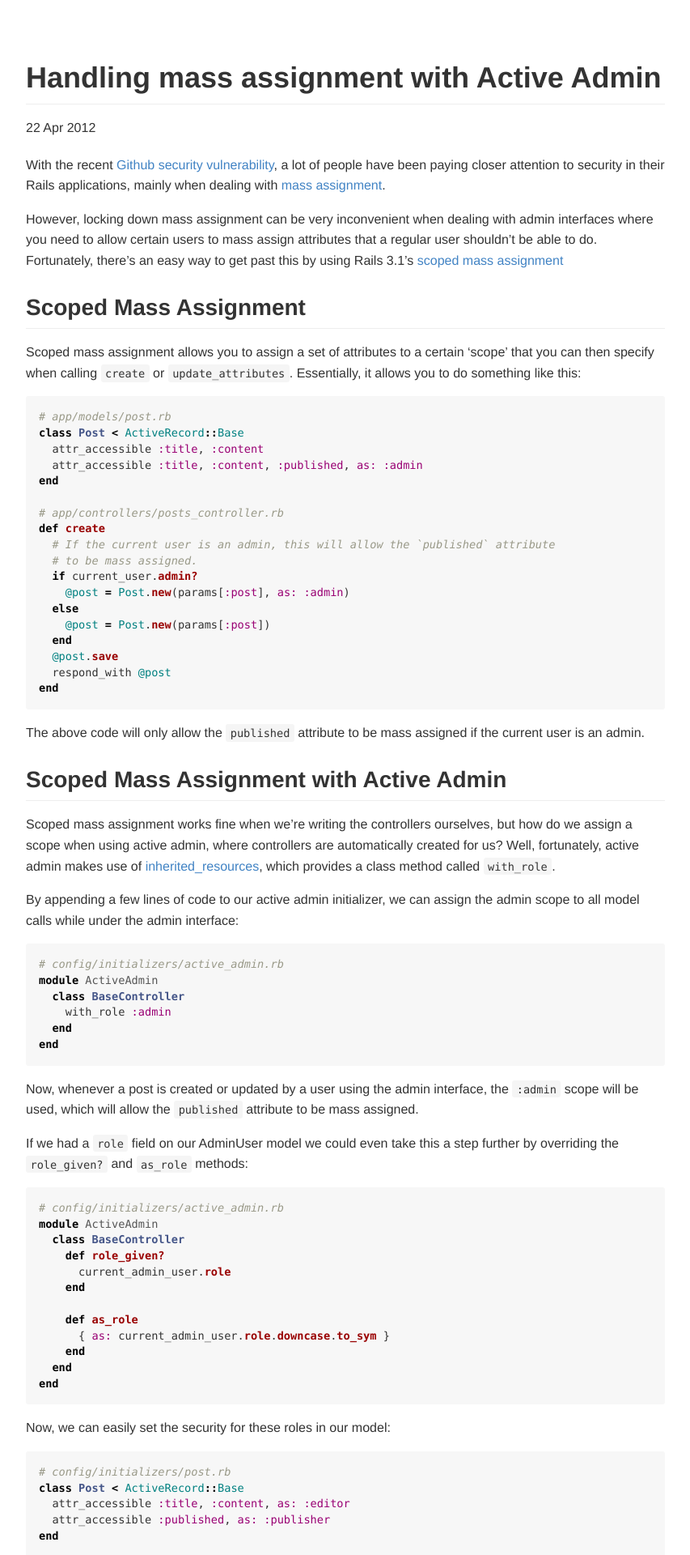
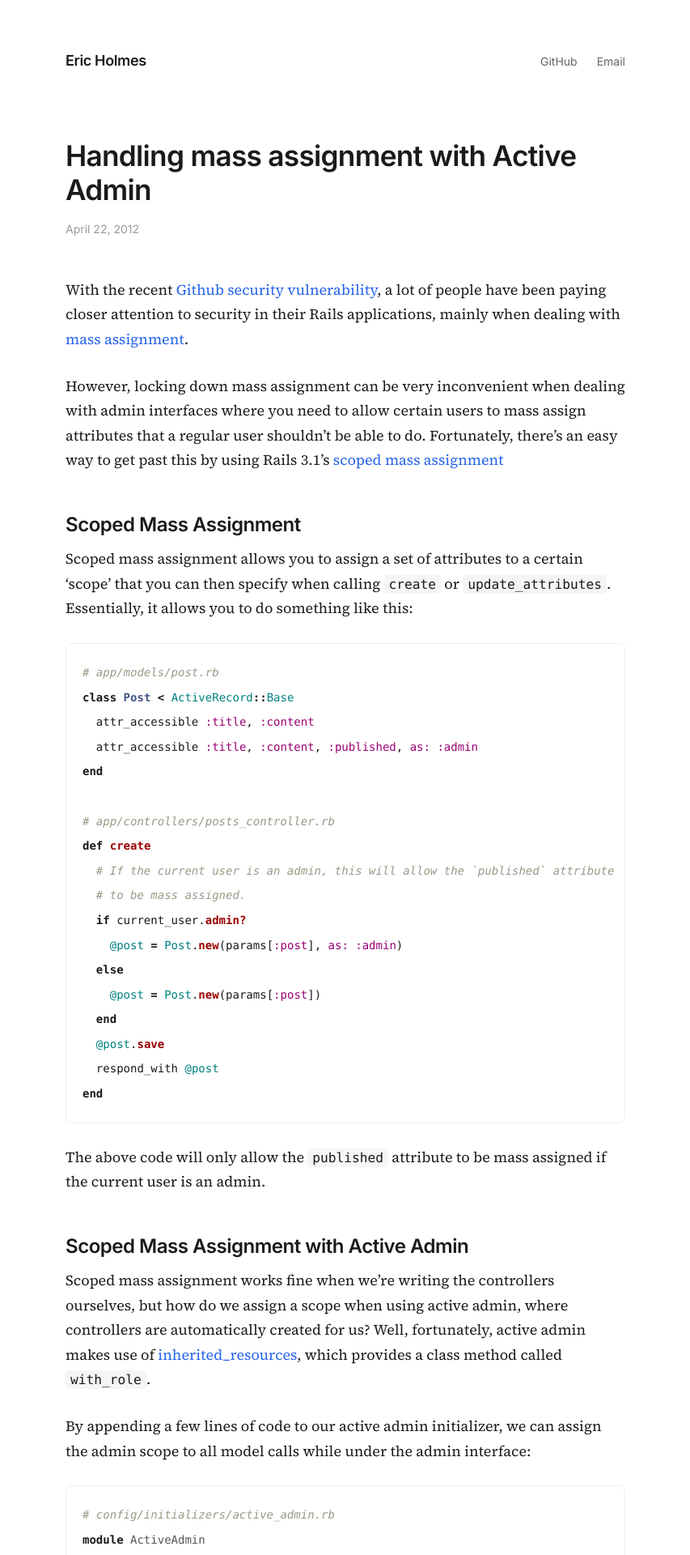
Before and after one commit to ejholmes/ejholmes.github.io, a Jekyll site: the page built from _posts/2012-04-22-handling-mass-assignment-with-active-admin.md, in a window 1280 px wide. Shown: the top 1920 px of the page at 81% size, without its empty margins (213-1066 px from the left). Built offline with Jekyll 4.4.1, drawn with Linux system fonts in a browser that asks for light colours; some of the changed text lies outside the part shown.

Commit message:
Refresh blog design with modern minimal aesthetic
- Replace GitHub markdown CSS with custom styling
- Use Inter for headings, Source Serif 4 for body text
- Add clean header with name and nav links (GitHub, Email)
- Improve post list with dates above titles
- Better code block styling (rounded corners, subtle background)
- Cleaner date formatting ("August 7, 2018")
- More whitespace and improved typography
- Responsive design for mobile
- Simplified footer

Co-Authored-By: Claude <noreply@anthropic.com>

```diff
--- a/_layouts/default.html
+++ b/_layouts/default.html
@@ -6,50 +6,30 @@
         <title>{{ page.title }}</title>
         <meta name="viewport" content="width=device-width">
 
-        <link href='https://fonts.googleapis.com/css?family=PT+Serif:400,400italic' rel='stylesheet' type='text/css'>
+        <link rel="preconnect" href="https://fonts.googleapis.com">
+        <link rel="preconnect" href="https://fonts.gstatic.com" crossorigin>
+        <link href="https://fonts.googleapis.com/css2?family=Inter:wght@400;500;600&family=Source+Serif+4:ital,wght@0,400;0,600;1,400&display=swap" rel="stylesheet">
 
-        <!-- syntax highlighting CSS -->
-        <link rel="stylesheet" href="/css/github-markdown.css">
-        <style>
-        .markdown-body {
-          min-width: 200px;
-          max-width: 790px;
-          margin: 0 auto;
-          padding: 30px;
-        }
-        .footer hr {
-          margin-top: 60px;
-        }
-        .footer__social {
-          float: right;
-        }
-        .footer__contact {
-          float: left;
-        }
-        .post__meta {
-          margin-bottom: 20px;
-        }
-        </style>
+        <link rel="stylesheet" href="/css/main.css">
+        <link rel="stylesheet" href="/css/syntax.css">
     </head>
     <body>
 
-        <div class="container markdown-body">
-          <div class="content">
+        <div class="container">
+          <header class="site-header">
+            <a href="/" class="site-title">Eric Holmes</a>
+            <nav class="site-nav">
+              <a href="https://github.com/ejholmes">GitHub</a>
+              <a href="mailto:eric@ejholmes.io">Email</a>
+            </nav>
+          </header>
+
+          <main class="content">
             {{ content }}
-          </div>
-          <footer class="footer">
-            <hr />
-            <section class="footer__social social">
-              <p>
-              <a href="https://keybase.io/ejholmes">keybase.io/ejholmes</a><br />
-              </p>
-            </section>
-            <section class="footer__contact contact">
-              <p>
-                Eric Holmes<br />
-                eric@ejholmes.io
-              </p>
-            </section>
+          </main>
+
+          <footer class="site-footer">
+            <p>Eric Holmes &middot; Infrastructure Engineer</p>
           </footer>
         </div>
 
--- a/_layouts/post.html
+++ b/_layouts/post.html
@@ -3,15 +3,14 @@ layout: default
 ---
 
 <article class="post">
-  <header class="post__header">
-    <h1 class="post__title">{{ page.title }}</h1>
-
-    <div class="post__meta">
-      <time class="post__time">{{ page.date | date_to_string }}</time>
+  <header class="post-header">
+    <h1 class="post-title">{{ page.title }}</h1>
+    <div class="post-meta">
+      <time datetime="{{ page.date | date_to_xmlschema }}">{{ page.date | date: "%B %-d, %Y" }}</time>
     </div>
   </header>
 
-  <div class="post__content">
-  {{ content }}
+  <div class="post-content">
+    {{ content }}
   </div>
 </article>
--- a/css/main.css
+++ b/css/main.css
@@ -1,65 +1,238 @@
-body {
-    font-family: 'PT Serif', serif;
-    font-size: 20px;
-    line-height: 2em;
+/* Reset & Base */
+*, *::before, *::after {
+    box-sizing: border-box;
 }
 
-a {
-    color: #0074D9;
+body {
+    font-family: 'Source Serif 4', Georgia, serif;
+    font-size: 18px;
+    line-height: 1.7;
+    color: #1a1a1a;
+    background: #fff;
+    margin: 0;
+    padding: 0;
+    -webkit-font-smoothing: antialiased;
 }
 
+/* Container */
 .container {
-    width: 820px;
+    max-width: 740px;
     margin: 0 auto;
+    padding: 60px 24px;
 }
 
-.footer {
-    border-top: 4px solid #eee;
+/* Header */
+.site-header {
+    display: flex;
+    justify-content: space-between;
+    align-items: baseline;
+    margin-bottom: 80px;
 }
 
-.footer__contact {
-    float: left;
+.site-title {
+    font-family: 'Inter', -apple-system, BlinkMacSystemFont, sans-serif;
+    font-size: 18px;
+    font-weight: 600;
+    color: #1a1a1a;
+    text-decoration: none;
+    letter-spacing: -0.02em;
 }
 
-.footer__social {
-    float: right;
-}
-
-.contact {
-    font-style: italic;
+.site-title:hover {
     color: #666;
 }
 
-.post__header {
-    text-align: center;
-    margin: 40px auto;
-    max-width: 400px;
-    -webkit-font-smoothing: antialiased;
+.site-nav {
+    display: flex;
+    gap: 24px;
 }
 
-.post__title {
+.site-nav a {
+    font-family: 'Inter', -apple-system, BlinkMacSystemFont, sans-serif;
+    font-size: 14px;
+    color: #666;
+    text-decoration: none;
+    transition: color 0.15s ease;
+}
+
+.site-nav a:hover {
+    color: #1a1a1a;
+}
+
+/* Links */
+a {
+    color: #2563eb;
+    text-decoration: none;
+    transition: color 0.15s ease;
+}
+
+a:hover {
+    color: #1d4ed8;
+    text-decoration: underline;
+}
+
+/* Typography */
+h1, h2, h3, h4, h5, h6 {
+    font-family: 'Inter', -apple-system, BlinkMacSystemFont, sans-serif;
+    font-weight: 600;
+    letter-spacing: -0.02em;
+    line-height: 1.3;
+    color: #1a1a1a;
+    margin-top: 2em;
+    margin-bottom: 0.5em;
+}
+
+h1 { font-size: 2rem; }
+h2 { font-size: 1.5rem; }
+h3 { font-size: 1.25rem; }
+
+p {
+    margin: 0 0 1.5em;
+}
+
+blockquote {
+    margin: 1.5em 0;
+    padding: 0 0 0 1.5em;
+    border-left: 3px solid #e5e5e5;
+    color: #666;
+    font-style: italic;
+}
+
+/* Post List (Homepage) */
+.post-list {
+    list-style: none;
+    padding: 0;
     margin: 0;
 }
 
-.post__time {
-    font-style: italic;
-    color: #aaa;
+.post-item {
+    margin-bottom: 48px;
 }
 
-.post__content pre {
-    padding: 20px 0;
-    border: 2px dashed #eee;
-    border-width: 2px 0 2px 0;
+.post-item h2 {
+    font-size: 1.4rem;
+    margin: 0 0 8px;
 }
 
-.post__content img {
-    max-width: 100%;
+.post-item h2 a {
+    color: #1a1a1a;
+    text-decoration: none;
 }
 
-.post__content .right {
-    float: right;
+.post-item h2 a:hover {
+    color: #2563eb;
+    text-decoration: none;
 }
 
-.post__content .left {
-    float: left;
+.post-date {
+    font-family: 'Inter', -apple-system, BlinkMacSystemFont, sans-serif;
+    font-size: 14px;
+    color: #999;
+    margin-bottom: 8px;
 }
+
+.post-excerpt {
+    color: #444;
+    margin: 0;
+}
+
+.post-excerpt p {
+    margin: 0;
+}
+
+/* Single Post */
+.post-header {
+    margin-bottom: 48px;
+}
+
+.post-title {
+    font-size: 2.2rem;
+    margin: 0 0 16px;
+    line-height: 1.2;
+}
+
+.post-meta {
+    font-family: 'Inter', -apple-system, BlinkMacSystemFont, sans-serif;
+    font-size: 14px;
+    color: #999;
+}
+
+.post-content {
+    margin-bottom: 80px;
+}
+
+/* Code */
+code {
+    font-family: 'SFMono-Regular', Consolas, 'Liberation Mono', Menlo, monospace;
+    font-size: 0.9em;
+    background: #f5f5f5;
+    padding: 2px 6px;
+    border-radius: 4px;
+}
+
+pre {
+    background: #f8f8f8;
+    border-radius: 8px;
+    padding: 20px;
+    overflow-x: auto;
+    margin: 1.5em 0;
+    border: 1px solid #eee;
+}
+
+pre code {
+    background: none;
+    padding: 0;
+    font-size: 14px;
+    line-height: 1.6;
+}
+
+/* Images */
+img {
+    max-width: 100%;
+    height: auto;
+    border-radius: 4px;
+}
+
+/* Lists */
+ul, ol {
+    padding-left: 1.5em;
+    margin: 0 0 1.5em;
+}
+
+li {
+    margin-bottom: 0.5em;
+}
+
+/* Footer */
+.site-footer {
+    margin-top: 80px;
+    padding-top: 24px;
+    border-top: 1px solid #eee;
+}
+
+.site-footer p {
+    font-family: 'Inter', -apple-system, BlinkMacSystemFont, sans-serif;
+    font-size: 14px;
+    color: #999;
+    margin: 0;
+}
+
+/* Responsive */
+@media (max-width: 600px) {
+    .container {
+        padding: 40px 20px;
+    }
+
+    .site-header {
+        flex-direction: column;
+        gap: 16px;
+        margin-bottom: 60px;
+    }
+
+    .post-title {
+        font-size: 1.75rem;
+    }
+
+    h1 { font-size: 1.75rem; }
+    h2 { font-size: 1.35rem; }
+}
```
Also changed, not shown: index.html (+6 -3 lines).
